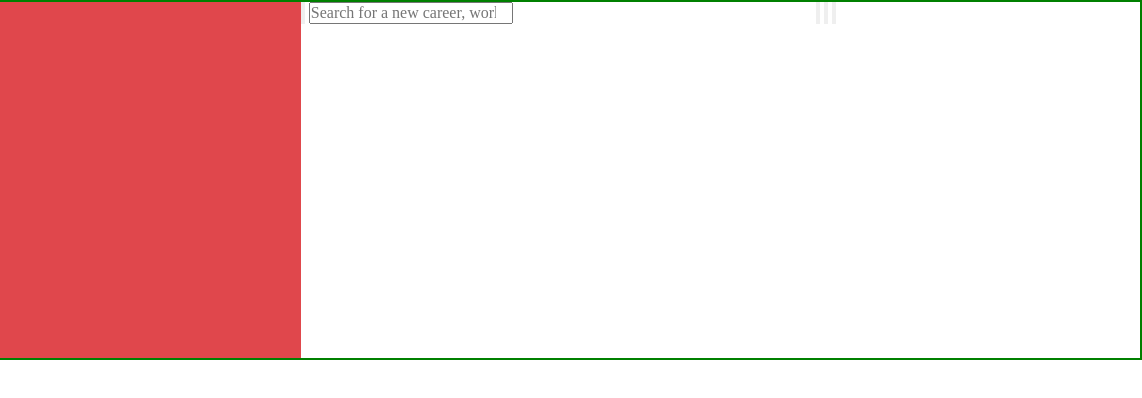
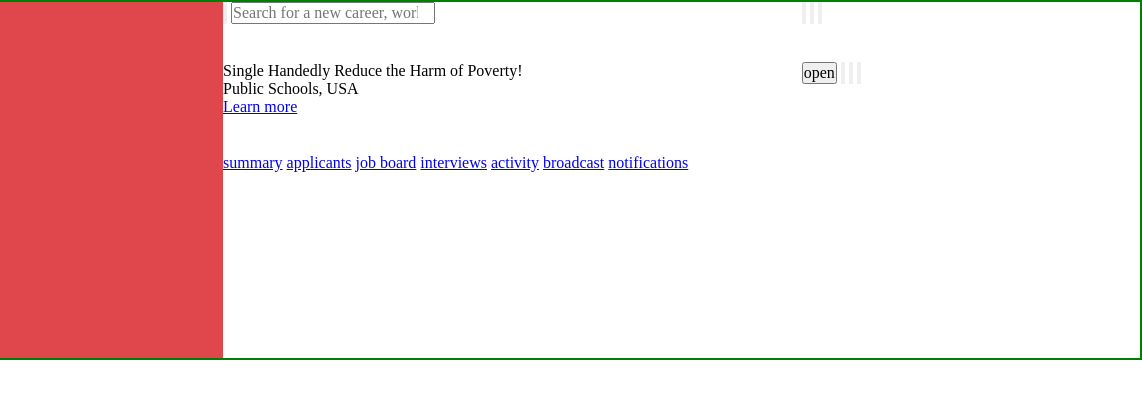
Before and after one commit to MarielWaters/mw-1811-comp-challenge-2, a plain HTML site: page index.html in a window 1280 px wide. Shown: the full height of the page, 138-1280 px from the left. Drawn offline with nearby package versions, Linux system fonts and the light colour scheme.

Commit message:
Add html grid tab content

```diff
--- a/index.html
+++ b/index.html
@@ -78,39 +78,57 @@
         </div>
       </nav>
 
-      <section class="search-container" roll="search">
-        <input class="search__nav-hamburger" roll="nav hamuburger menu" type="button">
+      <section class="search-container" role="search">
+        <input class="search__nav-hamburger" role="nav hamuburger menu" type="button">
         <input class="search__input" type="search" placeholder="Search for a new career, work/life balance or just compensation" maxlength="200" />
       </section>
-      <section class="option-container" roll="OPTIONS">
-        <input class="search__option" roll="OPTION 1" type="button">
-        <input class="search__option" roll="OPTION 2" type="button">
-        <input class="search__option" roll="OPTION 3" type="button">
+      <section class="option-container" role="OPTIONS">
+        <input class="search__option" role="OPTION 1" type="button">
+        <input class="search__option" role="OPTION 2" type="button">
+        <input class="search__option" role="OPTION 3" type="button">
       </section>
 
 
-      <section class="title-container" roll="job title">
+      <section class="title-container" role="job title">
+        <p class="title" role="job title">Single Handedly Reduce the Harm of Poverty!</p>
+        <p class="title--location" role="job location">Public Schools, USA</p>
+        <a class="title--link" href="#" role="link to learn more">Learn more</a>
       </section>
 
-      <section class="tool-container" roll="tools">
+
+
+      <section class="tool-container" role="tools">
+        <input class="tool--open" type="button" value="open" role="job availability">
+        <input class="tool--bookmark" type="button" role="bookmark job">
+        <input class="tool--edit" type="button" role="edit job">
+        <input class="tool--trash" type="button" role="delete job">
       </section>
 
-      <section class="tab-container" roll="tools">
+
+
+      <section class="tab-container" role="tablist">
+        <a class="tab--summary" href="#" role="job summary">summary</a>
+        <a class="tab--applicants" href="#" role="job applicants">applicants</a>
+        <a class="tab--job-board" href="#" role="job board">job board</a>
+        <a class="tab--interviews" href="#" role="job interviews">interviews</a>
+        <a class="tab--activity" href="#" role="job activity">activity</a>
+        <a class="tab--broadcast" href="#" role="job broadcast">broadcast</a>
+        <a class="tab--notifications" href="#" role="job notifications">notifications</a>
       </section>
 
-      <section class="data-container" roll="data">
+      <section class="data-container" role="data">
       </section>
 
-      <section class="info-container" roll="info">
+      <section class="info-container" role="info">
       </section>
 
-      <section class="link-container" roll="link">
+      <section class="link-container" role="link">
       </section>
 
-      <section class="widget-container" roll="widget">
+      <section class="widget-container" role="widget">
       </section>
 
-      <section class="upload-container" roll="upload">
+      <section class="upload-container" role="upload">
       </section>
 
 
--- a/style.css
+++ b/style.css
@@ -8,10 +8,10 @@
 
 body {
   font-family: ;
-  border: 2px green solid;
 }
 
 .main-container {
+  border: 2px green solid;
   display: grid;
   grid-column: 10% 45% auto;
   grid-row: auto;
```
